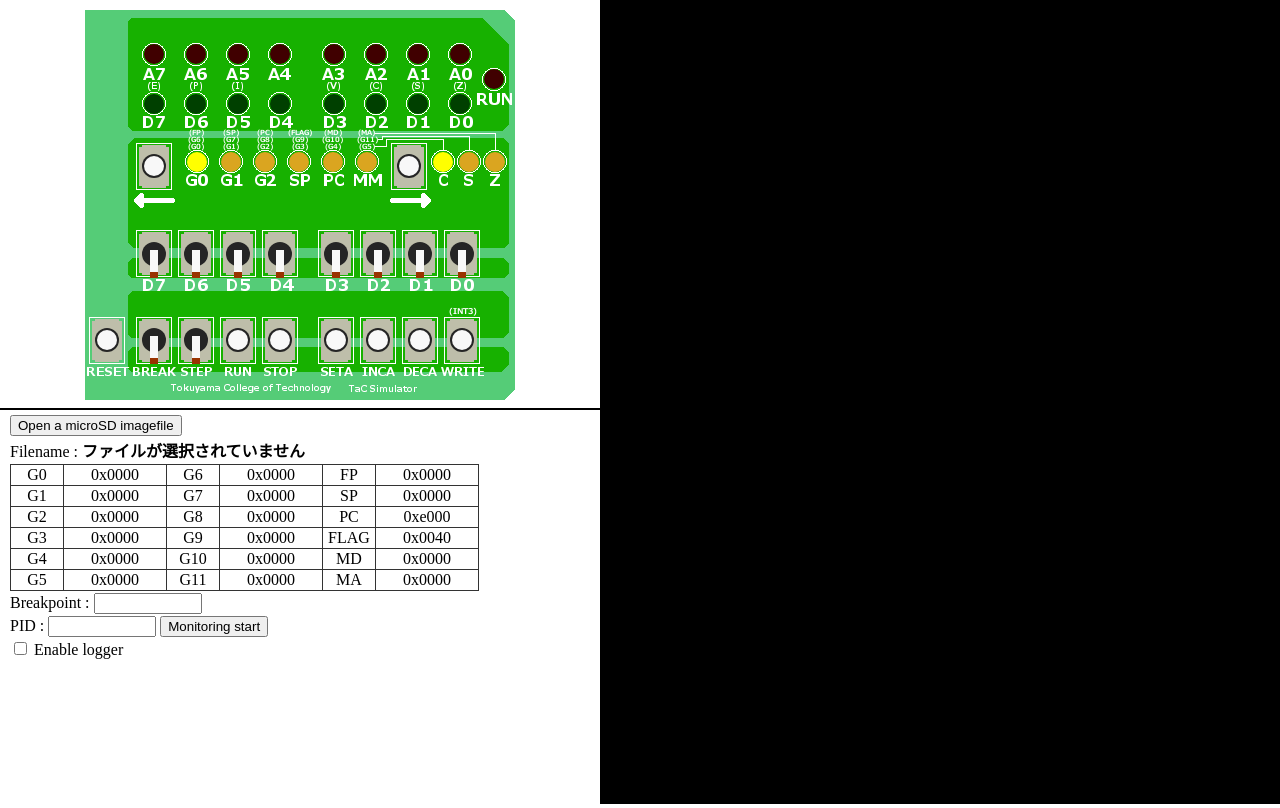
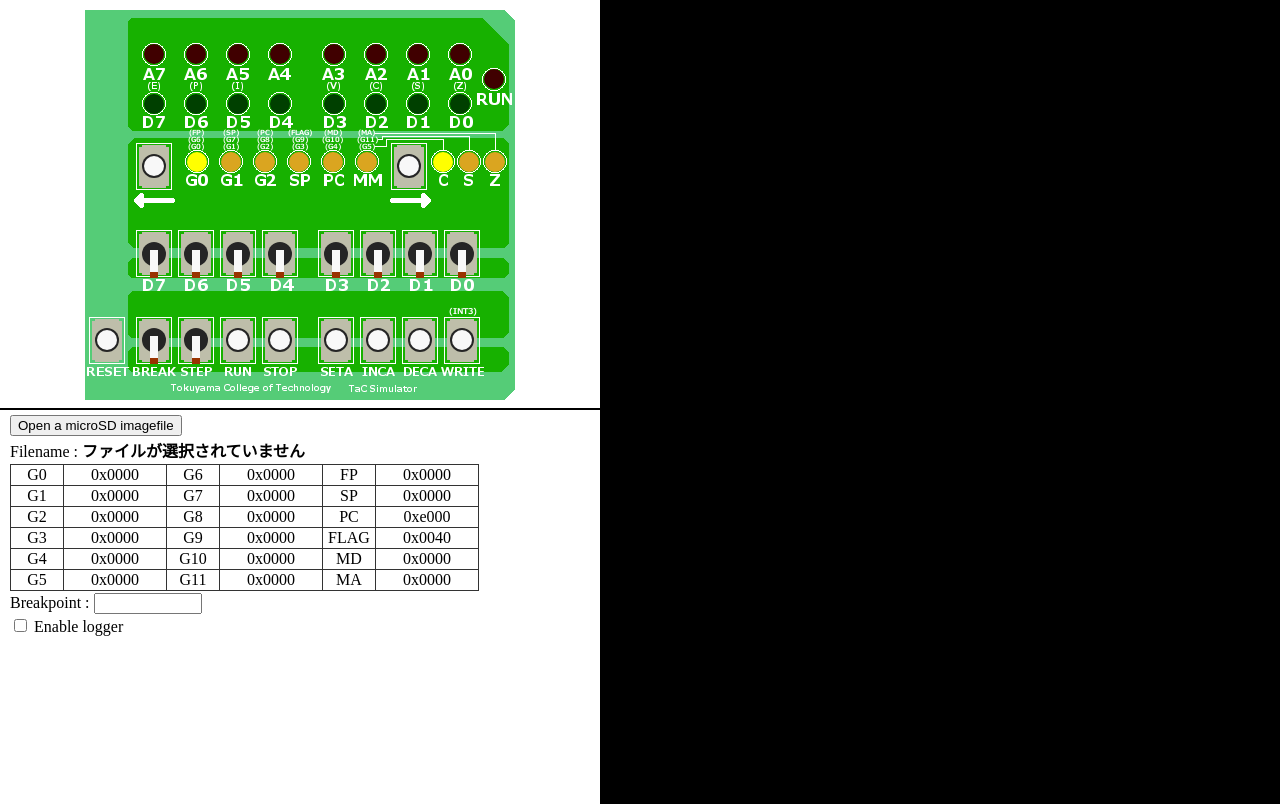
Before and after one commit to TacSimTeam/TacSimulator-TS, a website built with webpack: page public/index.html in a window 1280 px wide. Shown: the top 808 px of the page. Built offline with nearby package versions, Linux system fonts and the light colour scheme.

Commit message:
HTML修正

```diff
--- a/public/index.html
+++ b/public/index.html
@@ -80,11 +80,6 @@
 
           <div class="breakpoint-area debugtool">Breakpoint : <input type="text" id="break-address" /></div>
 
-          <div class="monitoring-area debugtool">
-            PID : <input type="text" id="pid-to-monitor" />
-            <button type="button" id="btn-start-monitoring">Monitoring start</button>
-          </div>
-
           <div class="log-button-area debugtool"><input type="checkbox" id="enable-logger"> Enable logger </div>
 
         </div>
--- a/public/style.css
+++ b/public/style.css
@@ -67,10 +67,6 @@ input#break-address {
   width: 100px;
 }
 
-input#pid-to-monitor {
-  width: 100px;
-}
-
 #reg-table {
   border-collapse: collapse;
 }
```
